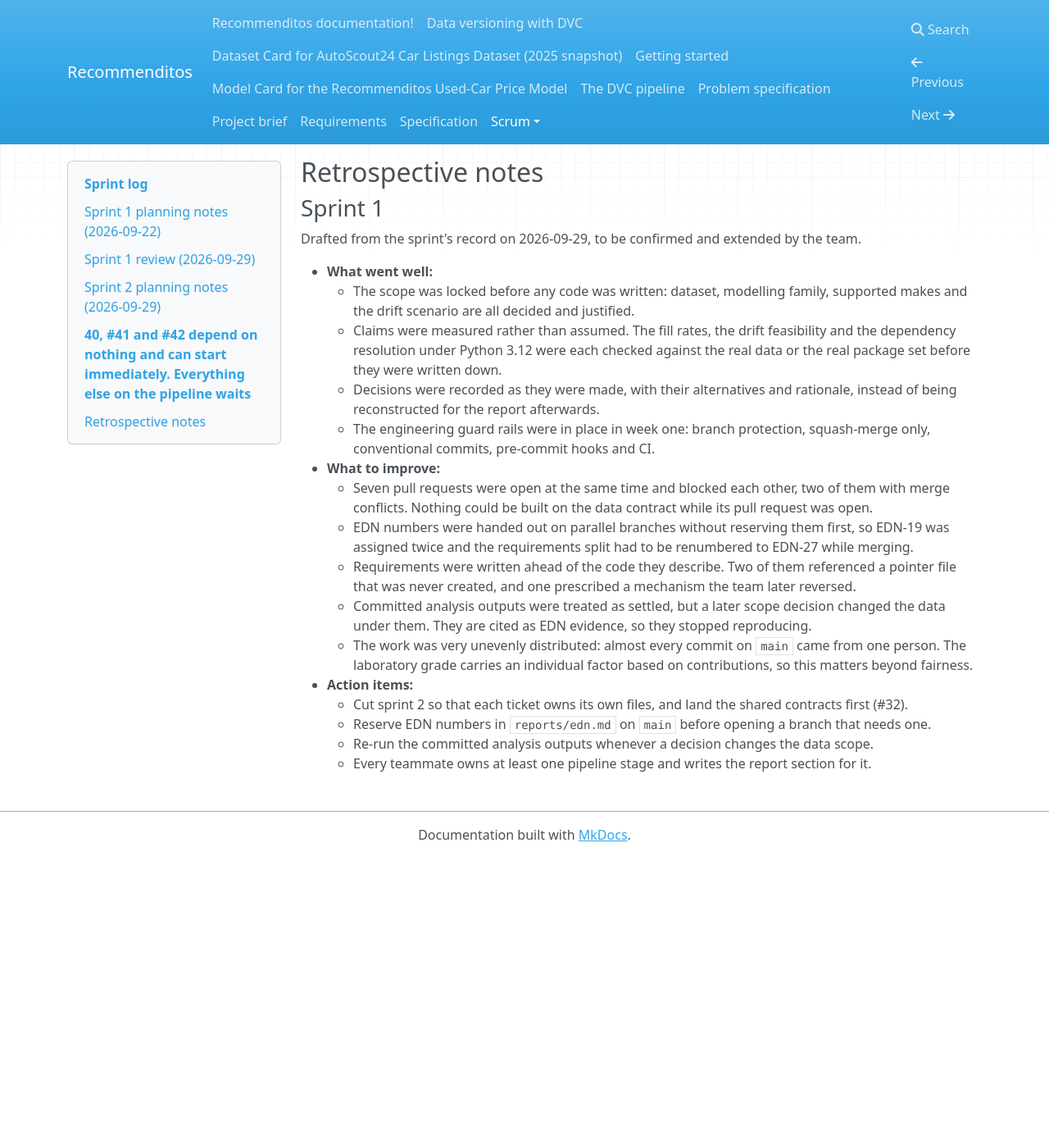
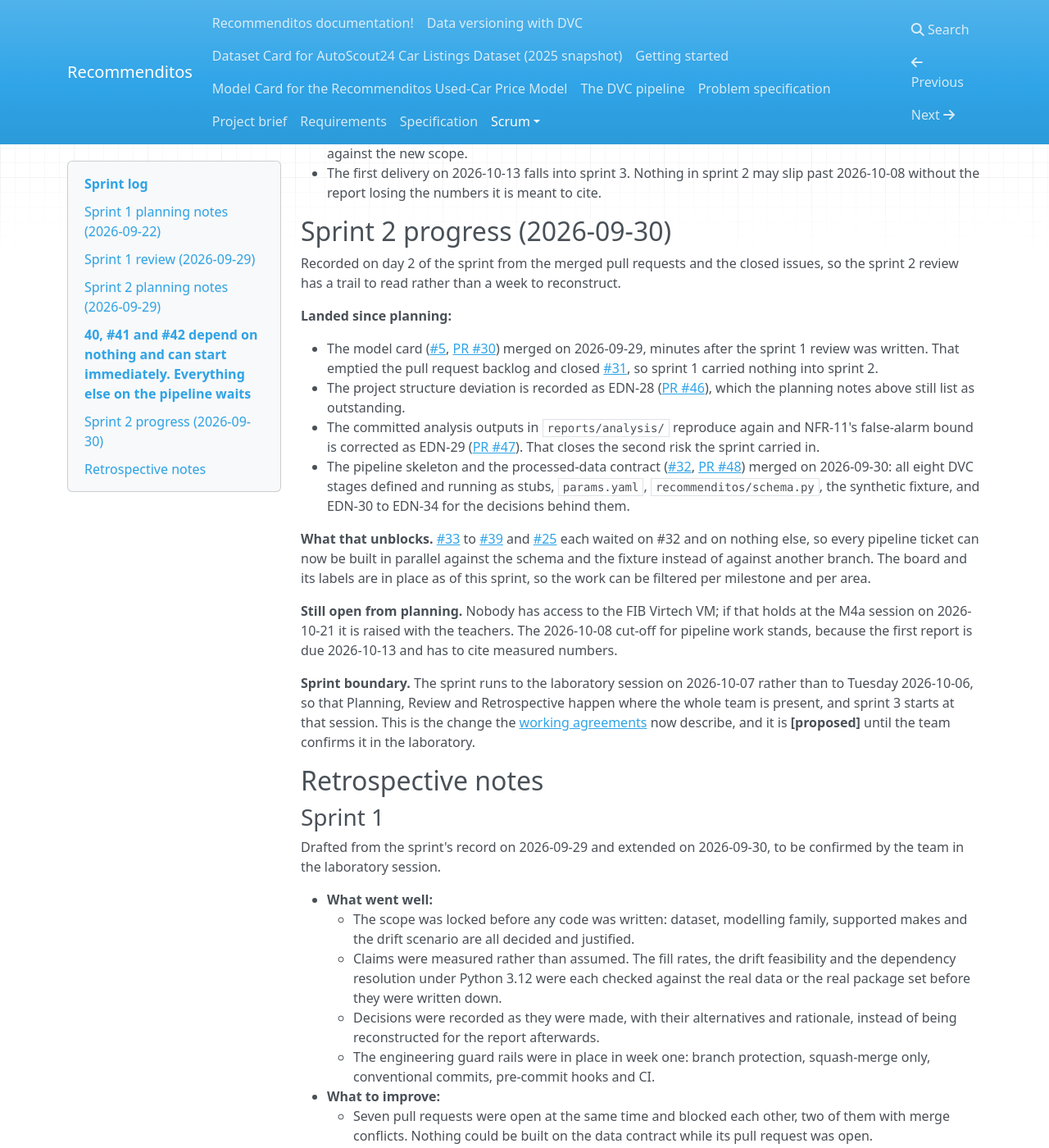
Before and after one commit to mlops-2627q1-mds-upc/MLOPS_Recommenditos, an MkDocs documentation site: the page built from docs/docs/scrum/sprints.md, in a window 1280 px wide and 1400 px high, scrolled down 2856 px. Shown: the whole window at 82% size. Built offline with MkDocs 1.6.1, drawn with Linux system fonts in a browser that asks for light colours; nearby versions of some CDN libraries; before the commit the page ends 3902 px from its top, so only the background shows below that; some of the changed text lies outside the part shown.

Commit message:
docs: align the process docs with the lab schedule and record sprint 2 progress
The lab schedule puts every session on a Wednesday, from 2026-09-09 to
2026-12-16, so the working agreements and the Scrum page no longer claim a
Tuesday lab. Planning, Review and Retrospective happen in the Wednesday
session, the sprint runs Wednesday to Wednesday, and the boundary moves onto
the session with sprint 3 on 2026-10-07.

Document the board's label and milestone scheme on the Scrum page, now that
every issue carries a milestone label, an area label, a GitHub milestone and an
owner.

Replace two stale statements in the working agreements: the branch-naming
placeholder, and the required approval that CONTRIBUTING.md says GitHub cannot
enforce on this repo.

Record what has landed in sprint 2 since planning, correct the sprint 1 outcome
now that the model card merged on its last day, and extend the sprint 1
retrospective with the board and lab-day findings.

Write the ID-reservation rule into the EDN, so the EDN-19 collision that cost a
renumbering in sprint 1 cannot repeat.

```diff
--- a/docs/docs/scrum/sprints.md
+++ b/docs/docs/scrum/sprints.md
@@ -5,8 +5,8 @@
 
 | Sprint | Dates | Goal | Outcome |
 | ------ | ----- | ---- | ------- |
-| 1      | 2026-09-22 - 2026-09-29 | M1 Inception setup: stand up team coordination (Discord), lock the dataset and modelling direction, and get DVC, requirements, and the model/dataset cards underway. | Met, except the model card. 15 pull requests merged, 7 issues closed. Dataset, modelling direction and drift scenario locked; DVC and the DagsHub remote in place with the raw file tracked; dataset card, problem specification and requirements written. Only the model card (#30) is carried into sprint 2. |
-| 2      | 2026-09-29 - 2026-10-06 | From documents to a running pipeline: land the contract every stage builds on, then fill the DVC stages in parallel, so the first report has measured numbers to cite. | In progress |
+| 1      | 2026-09-22 - 2026-09-29 | M1 Inception setup: stand up team coordination (Discord), lock the dataset and modelling direction, and get DVC, requirements, and the model/dataset cards underway. | Met. 16 pull requests of sprint 1 scope merged, 7 issues closed. Dataset, modelling direction and drift scenario locked; DVC and the DagsHub remote in place with the raw file tracked; dataset card, model card, problem specification and requirements written. The model card (#5, PR #30) landed on the last day, minutes after the review was written, so nothing was carried into sprint 2 but the Discord ticket (#15), which is set up and still open. |
+| 2      | 2026-09-29 - 2026-10-07 | From documents to a running pipeline: land the contract every stage builds on, then fill the DVC stages in parallel, so the first report has measured numbers to cite. | In progress |
 
 ## Sprint 1 planning notes (2026-09-22)
 
@@ -113,11 +113,33 @@
 - The first delivery on 2026-10-13 falls into sprint 3. Nothing in sprint 2 may slip past
   2026-10-08 without the report losing the numbers it is meant to cite.
 
+## Sprint 2 progress (2026-09-30)
+
+Recorded on day 2 of the sprint from the merged pull requests and the closed issues, so the sprint 2 review has a trail to read rather than a week to reconstruct.
+
+**Landed since planning:**
+
+- The model card ([#5](https://github.com/mlops-2627q1-mds-upc/MLOPS_Recommenditos/issues/5), [PR #30](https://github.com/mlops-2627q1-mds-upc/MLOPS_Recommenditos/pull/30)) merged on 2026-09-29, minutes after the sprint 1 review was written.
+  That emptied the pull request backlog and closed [#31](https://github.com/mlops-2627q1-mds-upc/MLOPS_Recommenditos/issues/31), so sprint 1 carried nothing into sprint 2.
+- The project structure deviation is recorded as EDN-28 ([PR #46](https://github.com/mlops-2627q1-mds-upc/MLOPS_Recommenditos/pull/46)), which the planning notes above still list as outstanding.
+- The committed analysis outputs in `reports/analysis/` reproduce again and NFR-11's false-alarm bound is corrected as EDN-29 ([PR #47](https://github.com/mlops-2627q1-mds-upc/MLOPS_Recommenditos/pull/47)).
+  That closes the second risk the sprint carried in.
+- The pipeline skeleton and the processed-data contract ([#32](https://github.com/mlops-2627q1-mds-upc/MLOPS_Recommenditos/issues/32), [PR #48](https://github.com/mlops-2627q1-mds-upc/MLOPS_Recommenditos/pull/48)) merged on 2026-09-30: all eight DVC stages defined and running as stubs, `params.yaml`, `recommenditos/schema.py`, the synthetic fixture, and EDN-30 to EDN-34 for the decisions behind them.
+
+**What that unblocks.** [#33](https://github.com/mlops-2627q1-mds-upc/MLOPS_Recommenditos/issues/33) to [#39](https://github.com/mlops-2627q1-mds-upc/MLOPS_Recommenditos/issues/39) and [#25](https://github.com/mlops-2627q1-mds-upc/MLOPS_Recommenditos/issues/25) each waited on #32 and on nothing else, so every pipeline ticket can now be built in parallel against the schema and the fixture instead of against another branch.
+The board and its labels are in place as of this sprint, so the work can be filtered per milestone and per area.
+
+**Still open from planning.** Nobody has access to the FIB Virtech VM; if that holds at the M4a session on 2026-10-21 it is raised with the teachers.
+The 2026-10-08 cut-off for pipeline work stands, because the first report is due 2026-10-13 and has to cite measured numbers.
+
+**Sprint boundary.** The sprint runs to the laboratory session on 2026-10-07 rather than to Tuesday 2026-10-06, so that Planning, Review and Retrospective happen where the whole team is present, and sprint 3 starts at that session.
+This is the change the [working agreements](working-agreements.md) now describe, and it is **[proposed]** until the team confirms it in the laboratory.
+
 ## Retrospective notes
 
 ### Sprint 1
 
-Drafted from the sprint's record on 2026-09-29, to be confirmed and extended by the team.
+Drafted from the sprint's record on 2026-09-29 and extended on 2026-09-30, to be confirmed by the team in the laboratory session.
 
 - **What went well:**
     - The scope was locked before any code was written: dataset, modelling family, supported makes
@@ -141,9 +163,19 @@
     - The work was very unevenly distributed: almost every commit on `main` came from one person.
       The laboratory grade carries an individual factor based on contributions, so this matters
       beyond fairness.
+    - The board had no milestone labels, no area labels and no GitHub milestones until the last day
+      of the sprint, and six tickets were still closed without any of them. The trace the course
+      grades had to be assembled from the git history instead of being read off the board.
+    - The working agreements named a ceremony day that the lab schedule contradicts: they put
+      Planning in a Tuesday laboratory session while every session in the schedule is a Wednesday.
+      A page describing our own process was never checked against the document that fixes it.
 - **Action items:**
     - Cut sprint 2 so that each ticket owns its own files, and land the shared contracts first
       (#32).
     - Reserve EDN numbers in `reports/edn.md` on `main` before opening a branch that needs one.
     - Re-run the committed analysis outputs whenever a decision changes the data scope.
     - Every teammate owns at least one pipeline stage and writes the report section for it.
+    - Give every ticket its milestone label, area label, GitHub milestone and owner when it is
+      written, not when the sprint is reviewed.
+    - Hold the ceremonies in the Wednesday laboratory session and run the sprint from Wednesday to
+      Wednesday, so the plan is made where the whole team is present.
```
Also changed, not shown: docs/docs/scrum/index.md (+12 -3 lines), docs/docs/scrum/working-agreements.md (+16 -8 lines), reports/edn.md (+2 -0 lines).
